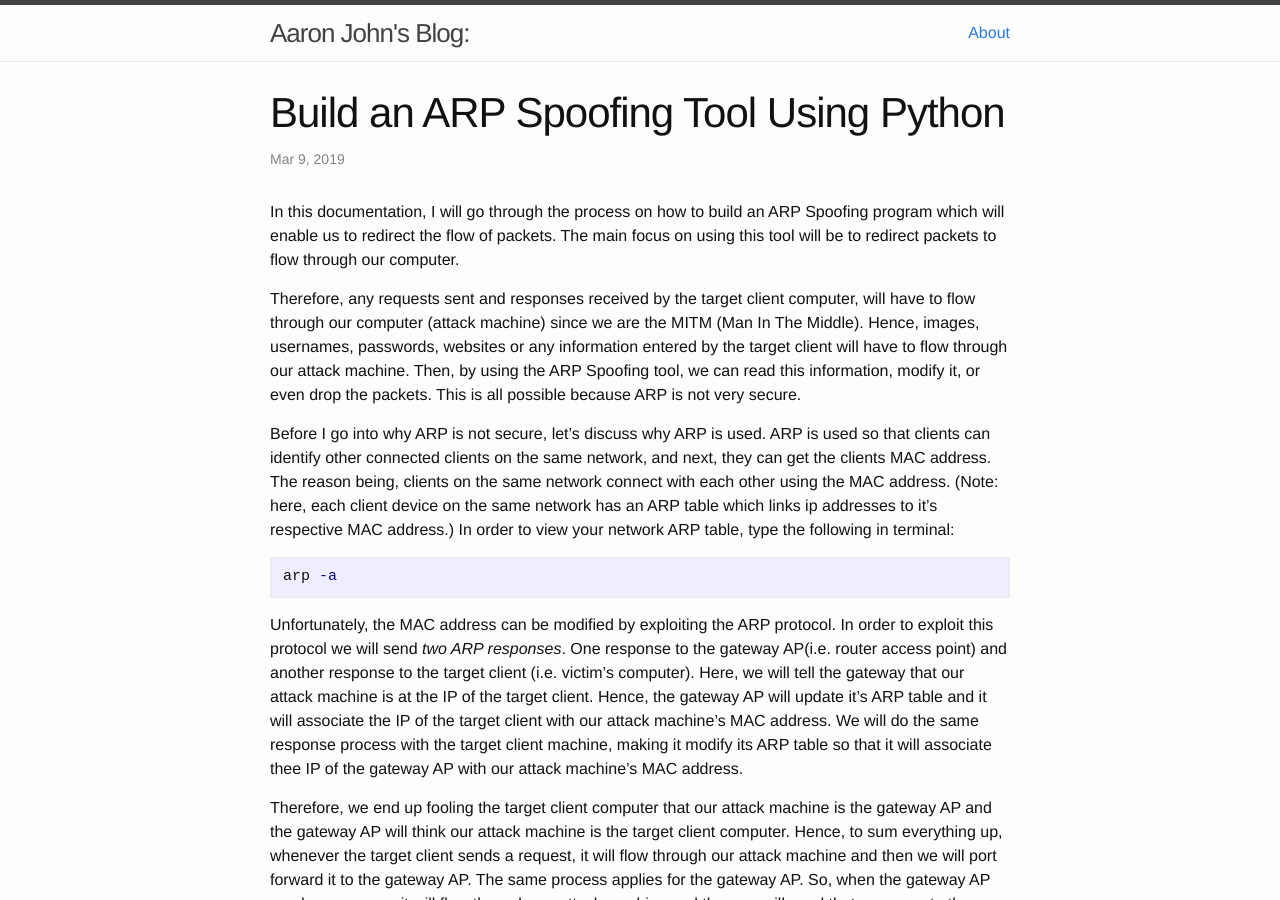
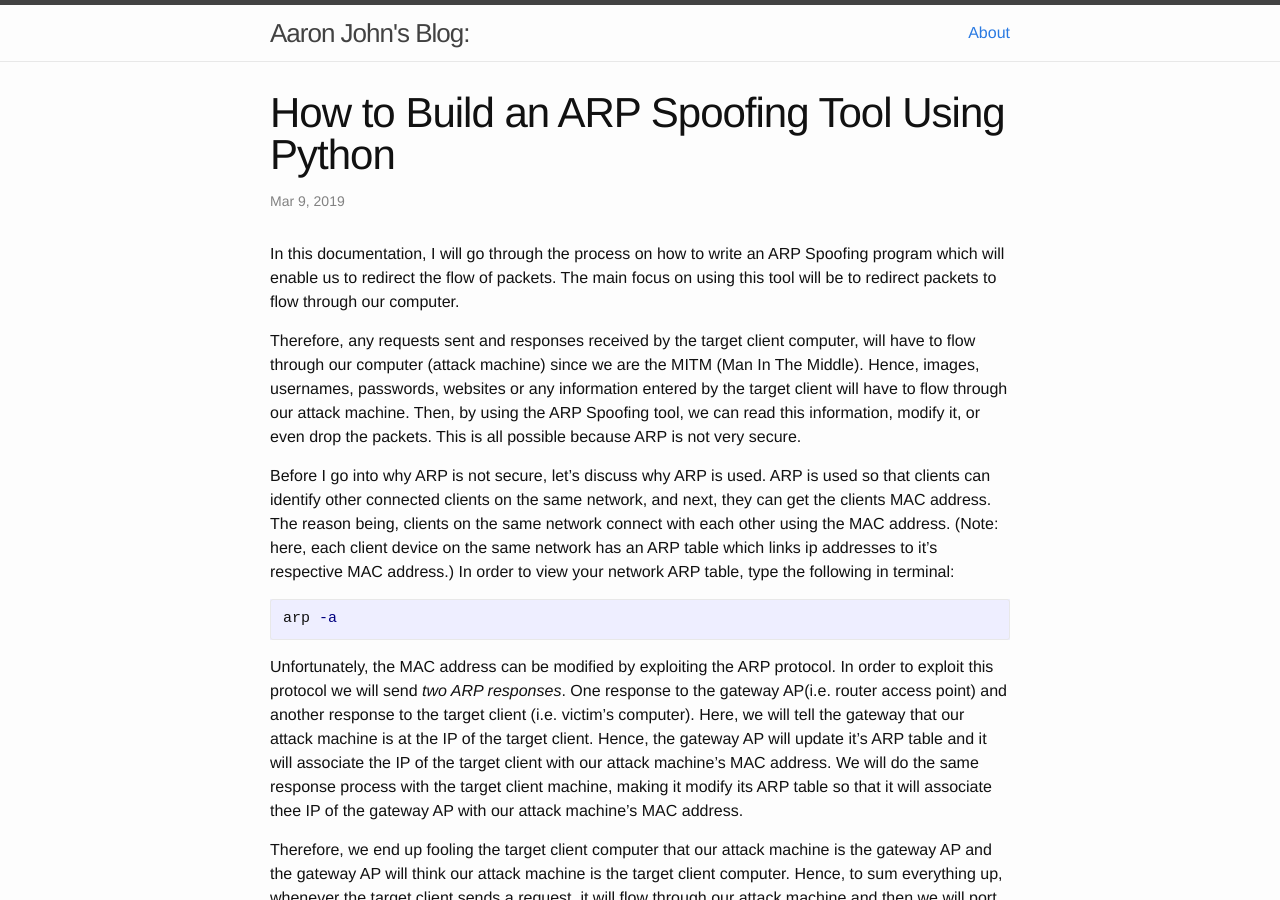
Before and after one commit to alexalwks2/aaronjohn2.github.io, a Jekyll site: the page built from _posts/2019-03-09-arp-spoof.md, in a window 1280 px wide and 900 px high. Built offline with Jekyll 4.4.1, drawn with Linux system fonts in a browser that asks for light colours; comment, search, counter and statistics services are not loaded.

Commit message:
Update 2019-03-09-arp-spoof.md

```diff
--- a/_posts/2019-03-09-arp-spoof.md
+++ b/_posts/2019-03-09-arp-spoof.md
@@ -1,12 +1,12 @@
 ---
 layout: post
 comments: true
-title:  "Build an ARP Spoofing Tool Using Python"
+title:  "How to Build an ARP Spoofing Tool Using Python"
 date:   2019-03-09 00:02:14
 categories: Python, ARP Spoofing, ARP Table Poisoning, Kali, Scapy, Layer 2.5, Data Link Layer
 ---
 
-In this documentation, I will go through the process on how to build an ARP Spoofing program which will enable us to redirect the flow of packets. The main focus on using this tool will be to redirect packets to flow through our computer.
+In this documentation, I will go through the process on how to write an ARP Spoofing program which will enable us to redirect the flow of packets. The main focus on using this tool will be to redirect packets to flow through our computer.
 
 Therefore, any requests sent and responses received by the target client computer, will have to flow through our computer (attack machine) since we are the MITM (Man In The Middle). Hence, images, usernames, passwords, websites or any information entered by the target client will have to flow through our attack machine. Then, by using the ARP Spoofing tool, we can read this information, modify it, or even drop the packets. This is all possible because ARP is not very secure.
 
```
